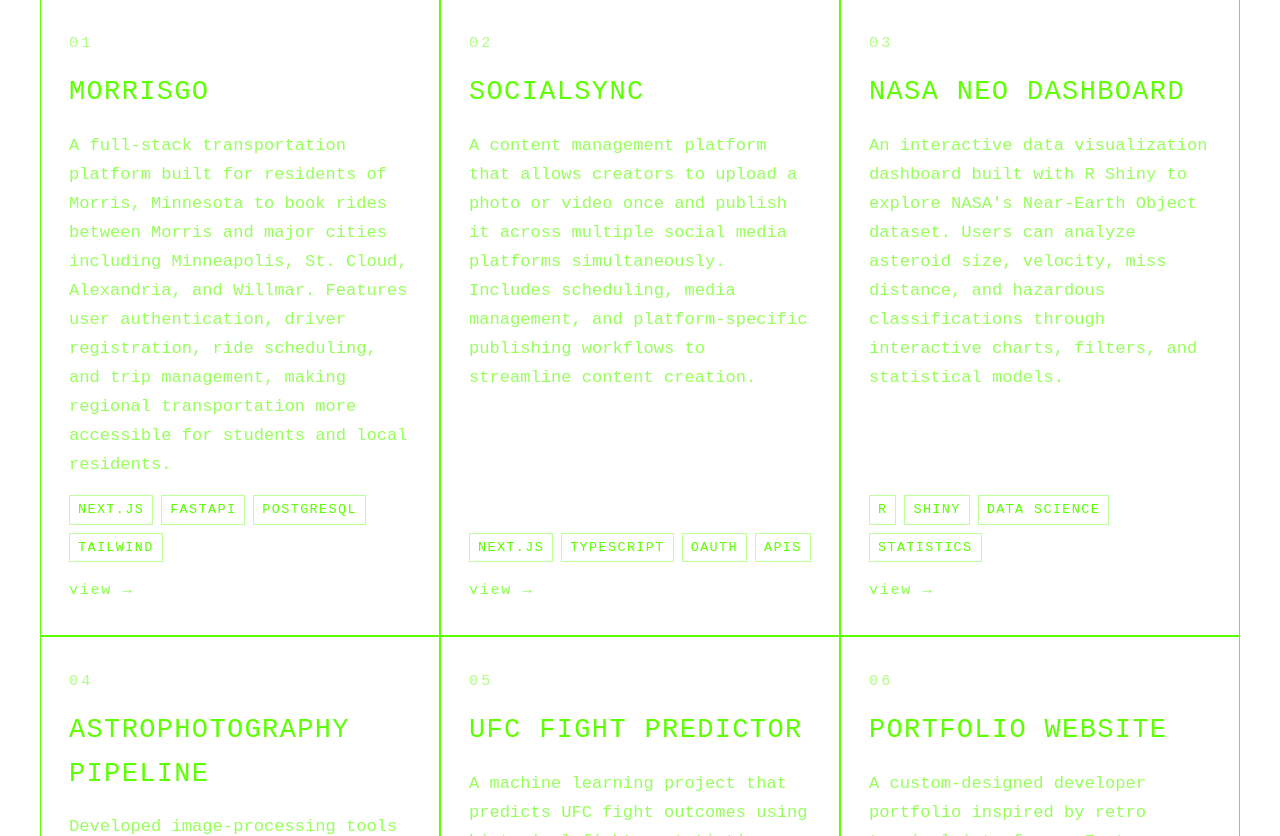
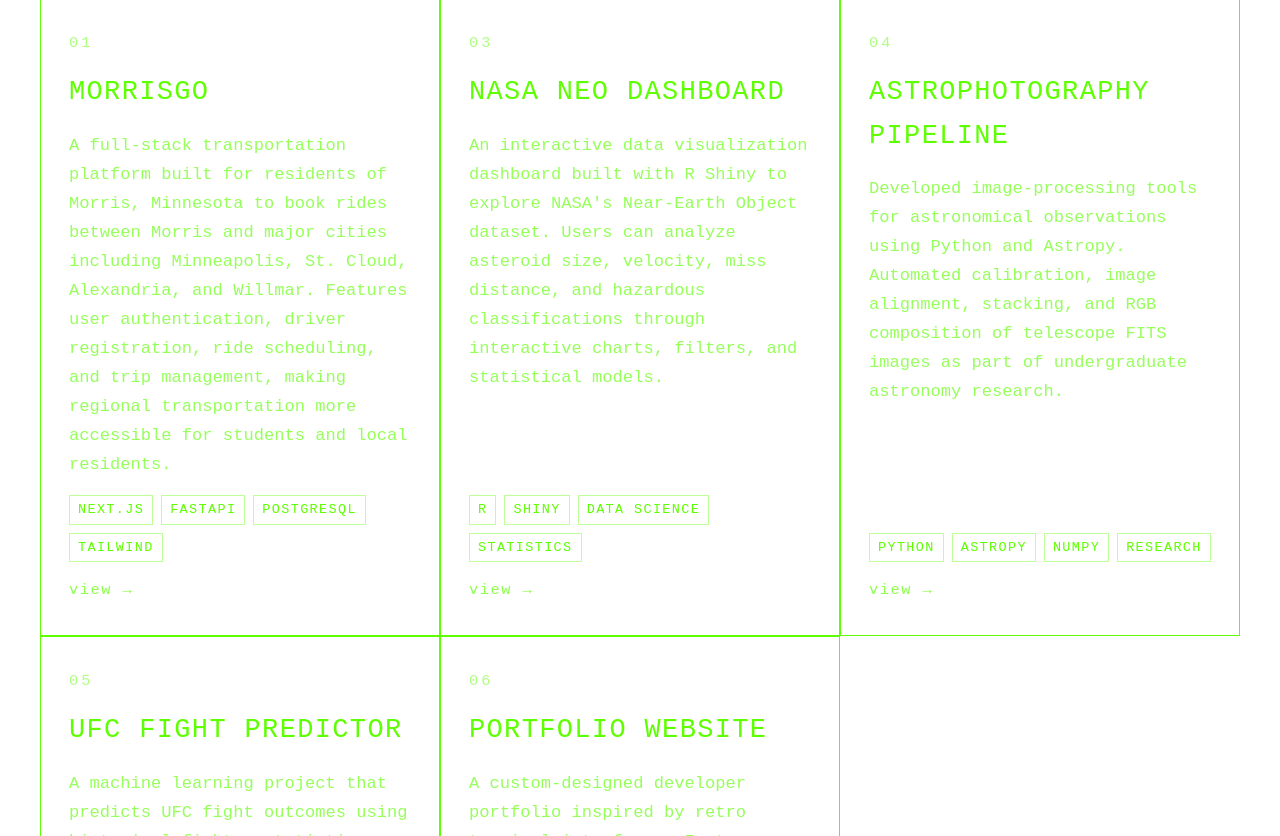
Before and after one commit to homie90x/homie90x.github.io, a plain HTML site: page projects.html in a window 1280 px wide. Shown: the part 802-1638 px from the top of the page. Drawn offline with Linux system fonts and the light colour scheme.

Commit message:
removed app

```diff
--- a/projects.html
+++ b/projects.html
@@ -173,23 +173,6 @@
             </div>
 
             <div class="project-card">
-                <span class="project-number">02</span>
-                <div class="project-title">SOCIALSYNC</div>
-                <p class="project-desc">
-                    A content management platform that allows creators to upload a photo or video once and publish
-                    it across multiple social media platforms simultaneously. Includes scheduling, media management,
-                    and platform-specific publishing workflows to streamline content creation.
-                </p>
-                <div class="project-tags">
-                    <span class="project-tag">Next.js</span>
-                    <span class="project-tag">TypeScript</span>
-                    <span class="project-tag">OAuth</span>
-                    <span class="project-tag">APIs</span>
-                </div>
-                <a href="#" class="project-link">view →</a>
-            </div>
-
-            <div class="project-card">
                 <span class="project-number">03</span>
                 <div class="project-title">NASA NEO DASHBOARD</div>
                 <p class="project-desc">
```
